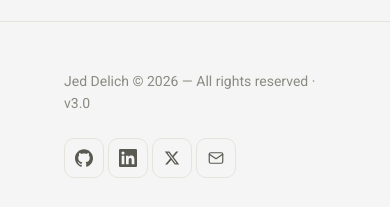
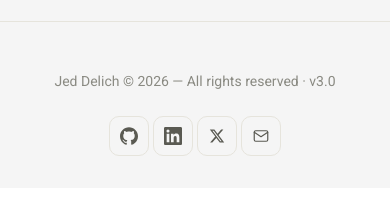
Before and after one commit to jeddelich/next-portfolio, a Next.js app: page / in a window 390 px wide. Shown: the part 4504-4711 px from the top of the page. Built offline with nearby package versions, Linux system fonts and the light colour scheme.

Commit message:
fix: footer responsiveness for tables and mobile devices

```diff
--- a/components/layout/Footer.module.css
+++ b/components/layout/Footer.module.css
@@ -51,3 +51,23 @@
   color: var(--color-primary);
   transform: translateY(-2px);
 }
+
+@media (max-width:1024px) {
+  .footerInner {
+    padding: 0 32px;
+  }
+}
+
+@media (max-width:768px) {
+  .footerInner {
+    padding: 0 20px;
+  }
+}
+
+@media (max-width:564px) {
+  .footerInner{
+    flex-direction: column;
+    text-align: center;
+    justify-content: center;
+  }
+}
```
